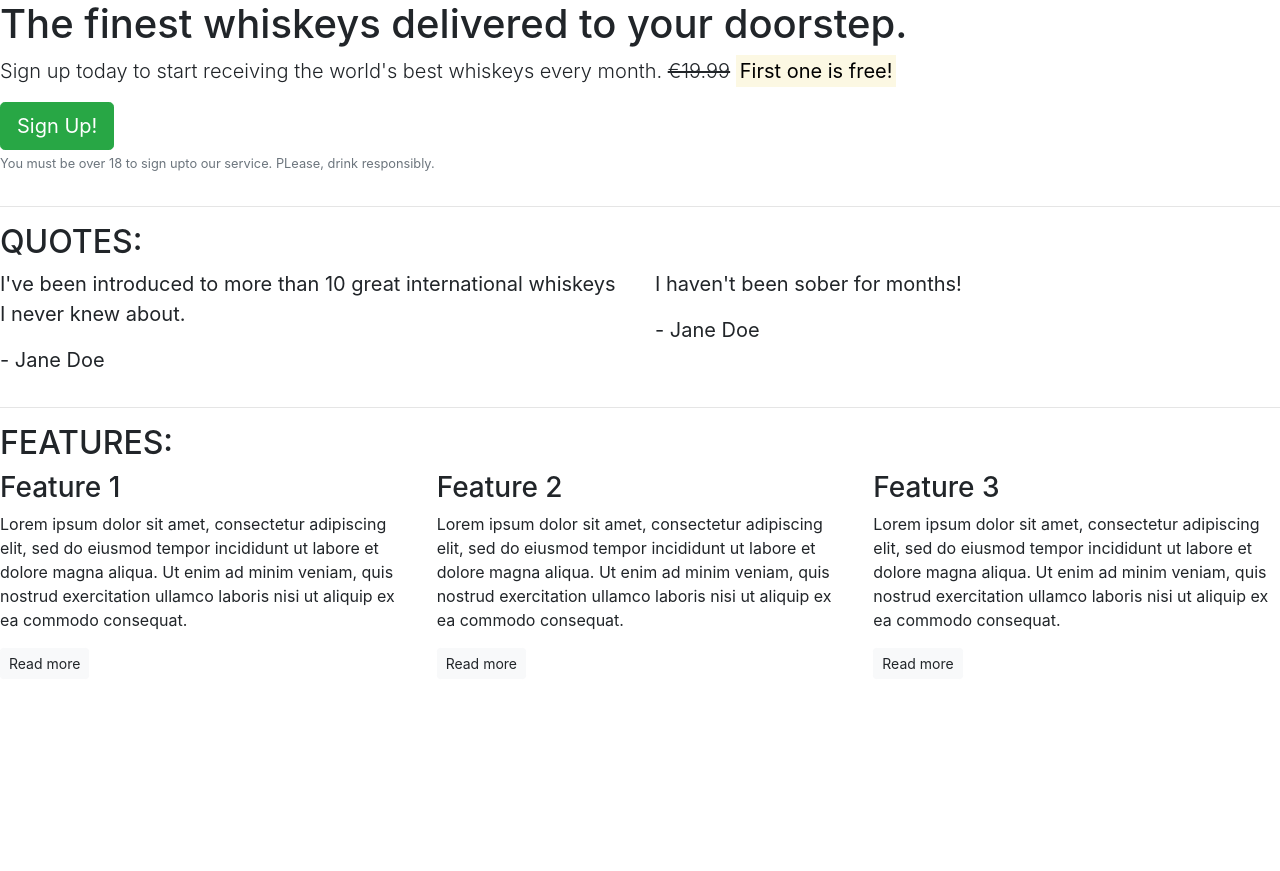
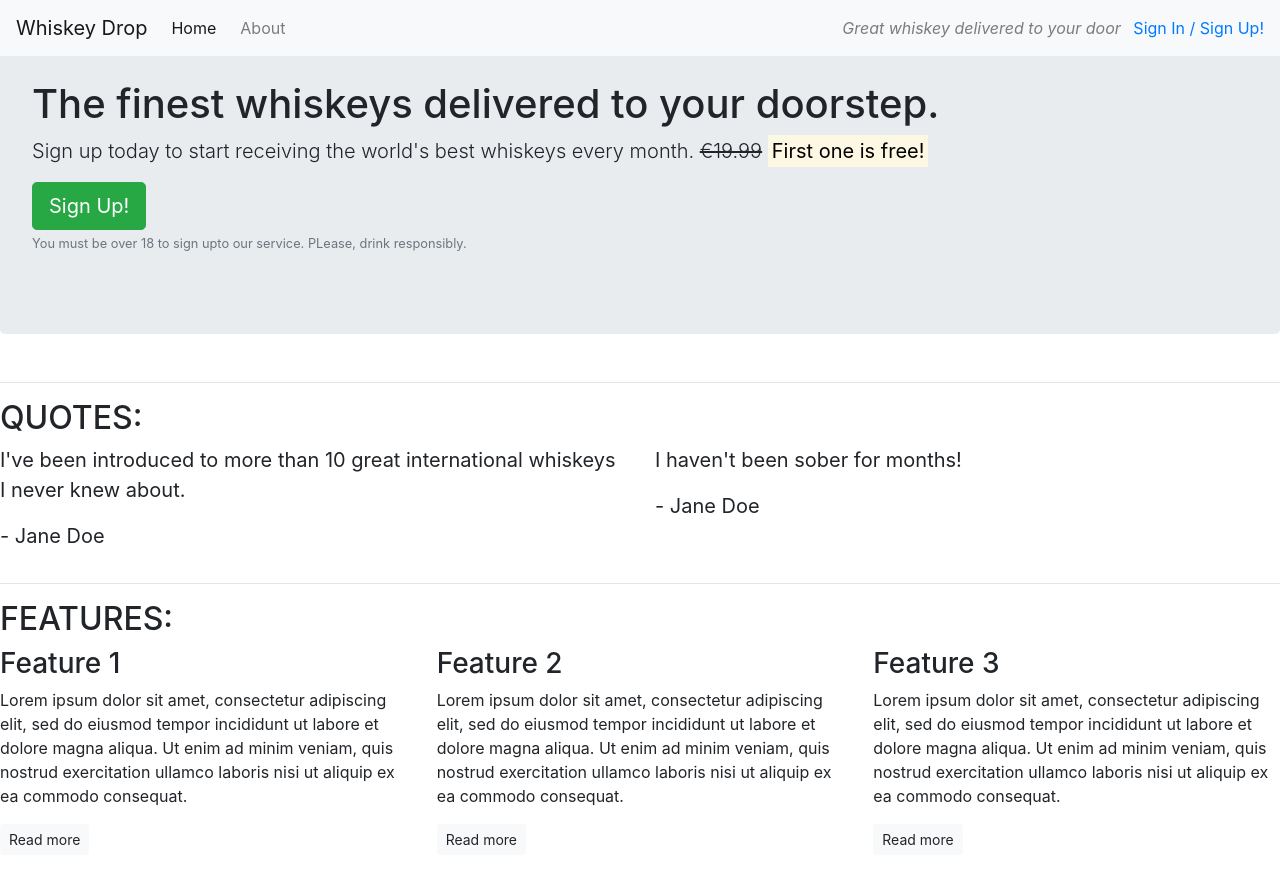
Before and after one commit to Ollie-Judge/Whiskey-Drop, a plain HTML site: page index.html in a window 1280 px wide. Before the commit the page ends 800 px from the top, so only its background shows below. Drawn offline with nearby package versions, Linux system fonts and the light colour scheme.

Commit message:
added core components

```diff
--- a/index.html
+++ b/index.html
@@ -9,10 +9,23 @@
 </head>
 
 <body>
-    <article class="container"></article>
+    <nav class="navbar navbar-light bg-light navbar-expand-sm fixed-top">
+        <a href="/" class="navbar-brand">Whiskey Drop</a>
+        <ul class="navbar-nav mr-auto">
+            <li class="active nav-item mr-2"><a class="nav-link" href="/">Home</a></li>
+            <li class="nav-item mr-2"><a class="nav-link" href="/about">About</a></li>
+            <li class="nav-item mr-2 d-block d-sm-none"><a class="nav-link" href="/login">Sign In / Sign Up!</a></li>
+        </ul>
+        <div class="d-none d-md-block">
+            <p class="navbar-text my-auto mr-2"><i>Great whiskey delivered to your door</i></p>
+            <a href="/login">Sign In / Sign Up!</a>
+        </div>
+
+    </nav>
+    <article class="container mt-3"></article>
     <div class="row">
         <div class="col-12">
-            <section class="callout">
+            <section class="callout jumbotron">
                 <h1>The finest whiskeys delivered to your doorstep.</h1>
                 <p class="lead">Sign up today to start receiving the world's best whiskeys every month.
                     <s>€19.99</s> <strong><mark>First one is free!</mark></strong></p>
```
